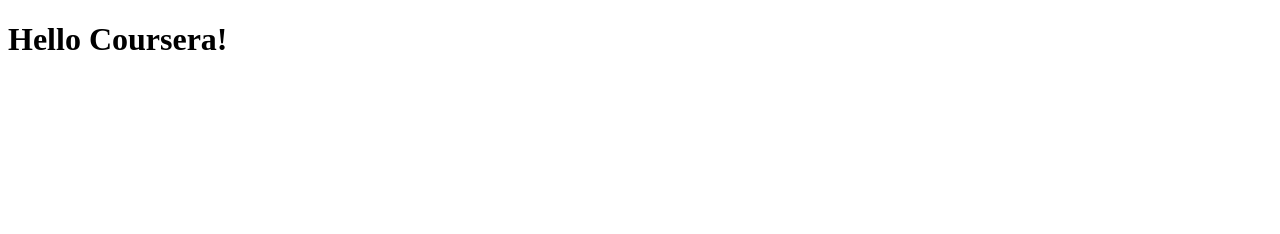
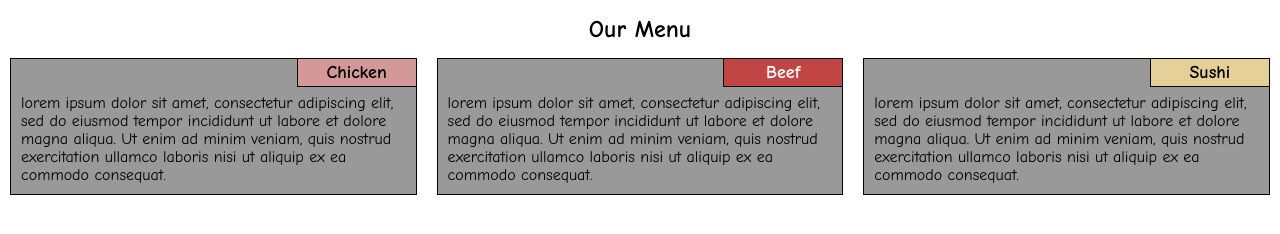
Before and after one commit to Mark31469/Assignment-2, a plain HTML site: page mod2_solution/index.html in a window 1280 px wide. Drawn offline with Linux system fonts and the light colour scheme.

Commit message:
My final version

```diff
--- a/mod2_solution/index.html
+++ b/mod2_solution/index.html
@@ -1,14 +1,33 @@
-<!doctype html>
+<!DOCTYPE html>
 <html>
-  <head>
-    <meta charset="utf-8">
-    <meta http-equiv="X-UA-Compatible" content="IE=edge">
-    <meta name="viewport" content="width=device-width, initial-scale=1">
-    <link rel="stylesheet" href="stylesheet.css">
-  </head>
+<head>
+<meta charset="utf-8">
+<meta name="viewport" content="width=device-width, initial-scale=1">
+<link rel="stylesheet" href="stylesheet.css">
+</head>
 <body>
+<h1>Our Menu</h1>
 
-  <h1>Hello Coursera!</h1>
+<div class="row">
+  <div class="col-lg-4 col-md-6">
+    <section>
+      <h2 class="chicken">Chicken</h2>
+      <p>lorem ipsum dolor sit amet, consectetur adipiscing elit, sed do eiusmod tempor incididunt ut labore et dolore magna aliqua. Ut enim ad minim veniam, quis nostrud exercitation ullamco laboris nisi ut aliquip ex ea commodo consequat.</p>
+    </section>
+  </div>
+  <div class="col-lg-4 col-md-6">
+    <section>
+      <h2 class="beef">Beef</h2>
+      <p>lorem ipsum dolor sit amet, consectetur adipiscing elit, sed do eiusmod tempor incididunt ut labore et dolore magna aliqua. Ut enim ad minim veniam, quis nostrud exercitation ullamco laboris nisi ut aliquip ex ea commodo consequat.</p>
+    </section>
+  </div>
+  <div class="col-lg-4 col-md-12">
+    <section>
+      <h2 class="sushi">Sushi</h2>
+      <p>lorem ipsum dolor sit amet, consectetur adipiscing elit, sed do eiusmod tempor incididunt ut labore et dolore magna aliqua. Ut enim ad minim veniam, quis nostrud exercitation ullamco laboris nisi ut aliquip ex ea commodo consequat.</p>
+    </section>
+  </div>
+</div>
 
 </body>
 </html>
--- a/mod2_solution/stylesheet.css
+++ b/mod2_solution/stylesheet.css
@@ -0,0 +1,78 @@
+/********** Base styles **********/
+* {
+  box-sizing: border-box;
+  margin: 0;
+  font-family: "Comic Sans MS";
+}
+h1 {
+  text-align: center;
+  margin-top: 15px;
+  font-size: 24px;
+}
+
+h2 {
+  position: absolute;
+  width: 120px;
+  text-align: center;
+  font-size: 18px;
+  padding: 3px;
+  background-color: blue;
+  right: 0;
+  top: -1px;
+  border: 1.5px solid black;
+  right: -1px
+}
+
+section {
+  margin-top: 15px;
+  margin-left: 10px;
+  margin-right: 10px;
+  background-color: rgb(153,153,153);
+  border: 1px solid black;
+  position: relative;
+}
+
+p {
+  margin-top: 25px;
+  padding: 10px;
+}
+  .chicken {
+  background-color: rgb(213,152,152);
+}
+
+.beef {
+  background-color: rgb(193,69,67);
+  color: white;
+}
+
+.sushi {
+  background-color: rgb(229,209,152);
+}
+
+/* Simple Responsive Framework. */
+.row {
+  width: 100%;
+}
+
+/********** Large devices only **********/
+@media (min-width: 992px) {
+  .col-lg-4 {
+    width: 33.33%;
+    float: left;
+  }
+}
+
+/********** Medium devices only **********/
+@media (min-width: 768px) and (max-width: 991px) {
+  .col-md-6, .col-md-12 {
+    float: left;
+  }
+  .col-md-6 {
+    width: 50%;
+  }
+  .col-md-12 {
+    width: 100%;
+  }
+}
+
+</style>
```
